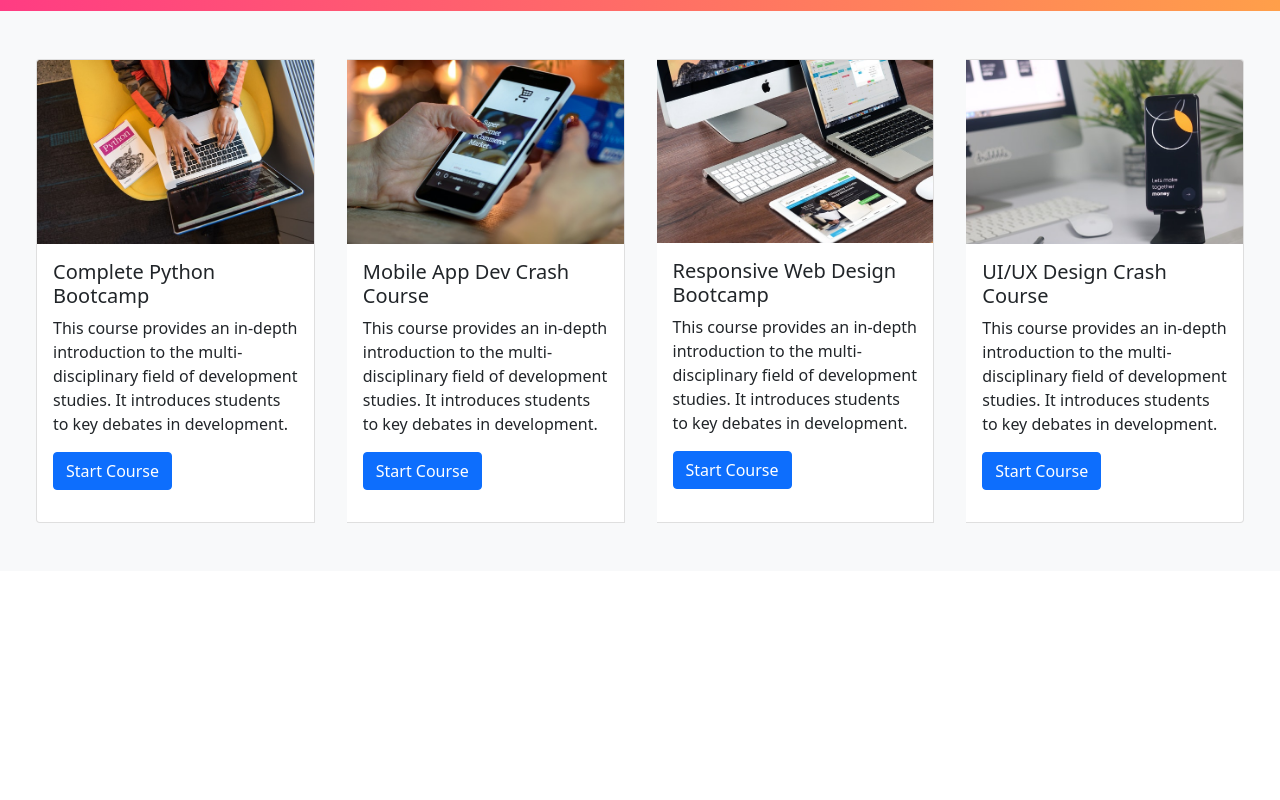
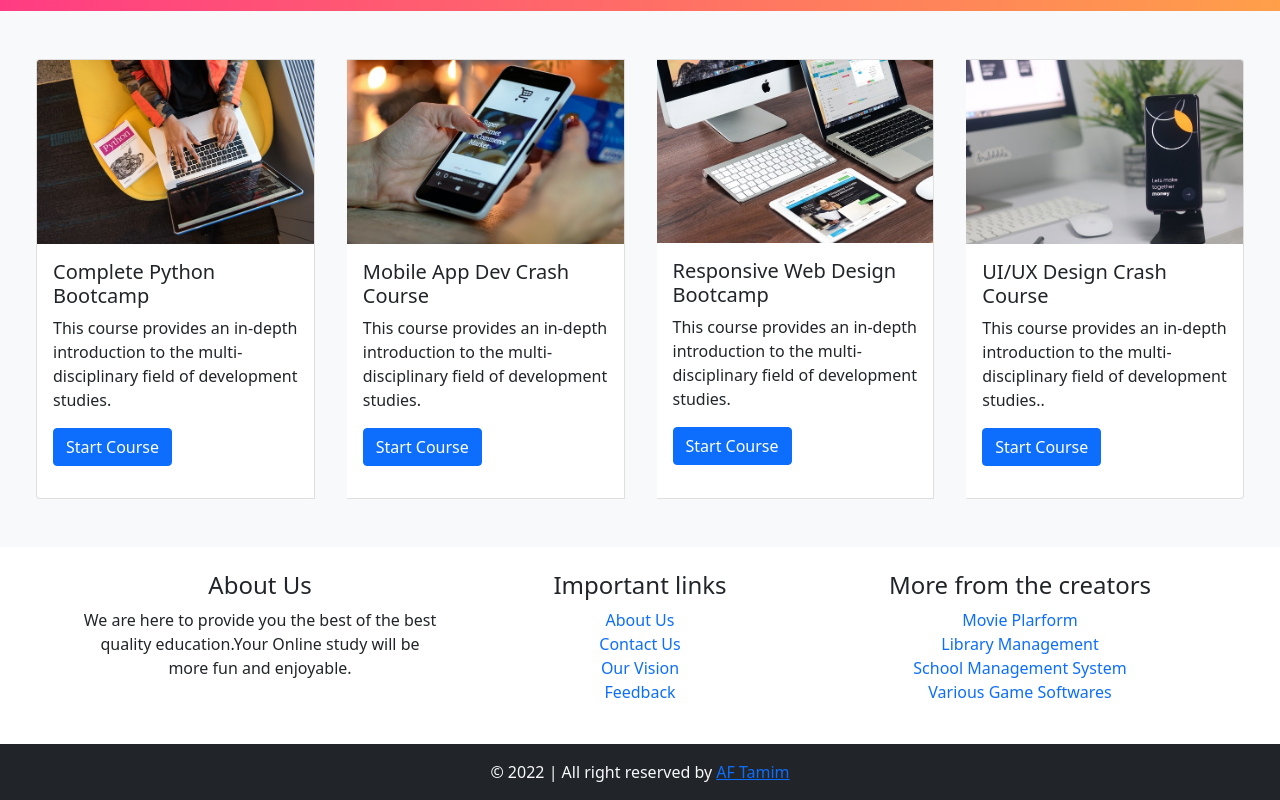
Before and after one commit to itamim345/E-learn, a plain HTML site: page index.html in a window 1280 px wide. Shown: the part 639-1439 px from the top of the page. Before the commit the page ends 1210 px from the top, so only its background shows below. Drawn offline with nearby package versions, Linux system fonts and the light colour scheme.

Commit message:
info-area & footer area done

```diff
--- a/index.html
+++ b/index.html
@@ -10,12 +10,12 @@
     <link rel="stylesheet" href="style.css">
 </head>
 <body>
+    <!-- header-area -->
     <header>
-        <!-- nav-area -->
         <div class="nav-area">
             <nav class="navbar navbar-expand-lg navbar-dark bg-dark">
                 <div class="container-fluid">
-                  <a class="navbar-brand" href="#">Navbar</a>
+                  <a class="navbar-brand" href="#">E-Learn</a>
                   <button class="navbar-toggler" type="button" data-bs-toggle="collapse" data-bs-target="#navbarSupportedContent" aria-controls="navbarSupportedContent" aria-expanded="false" aria-label="Toggle navigation">
                     <span class="navbar-toggler-icon"></span>
                   </button>
@@ -32,9 +32,10 @@
                           Catagory
                         </a>
                         <ul class="dropdown-menu" aria-labelledby="navbarDropdown">
-                          <li><a class="dropdown-item" href="#">Action</a></li>
-                          <li><a class="dropdown-item" href="#">Another action</a></li>
-                          <li><a class="dropdown-item" href="#">Something else here</a></li>
+                          <li><a class="dropdown-item" href="#">Maching Learning</a></li>
+                          <li><a class="dropdown-item" href="#">Android Development</a></li>
+                          <li><a class="dropdown-item" href="#">Responsive Web Design</a></li>
+                          <li><a class="dropdown-item" href="#">UI/UX Design</a></li>
                         </ul>
                       </li>
                     </ul>
@@ -58,15 +59,15 @@
         <!-- intro-area -->
         <div class="intro-area text-center p-3">
             <div class="row">
-                <div class="col-md-4">
+                <div class="col-lg-4">
                     <h3>10,000+ Courses</h3>
                     <p>Explore a variety of fresh topics</p>
                 </div>
-                <div class="col-md-4">
+                <div class="col-lg-4">
                     <h3>Expert Instructors</h3>
                     <p>Find the right Instructors for you</p>
                 </div>
-                <div class="col-md-4">
+                <div class="col-lg-4">
                     <h3>Lifetime Access</h3>
                     <p>Learn on your schedule</p>
                 </div>
@@ -82,7 +83,7 @@
                   <img class="card-img-top" src="img/course-thumb-1.jpg" alt="Card image cap">
                   <div class="card-body">
                     <h5 class="card-title">Complete Python Bootcamp</h5>
-                    <p class="card-text">This course provides an in-depth introduction to the multi-disciplinary field of development studies. It introduces students to key debates in development.</p>
+                    <p class="card-text">This course provides an in-depth introduction to the multi-disciplinary field of development studies.</p>
                     <a href="#" class="btn btn-primary">Start Course</a>
                   </div>
                 </div>
@@ -90,7 +91,7 @@
                   <img class="card-img-top" src="img/course-thumb-2.jpg" alt="Card image cap">
                   <div class="card-body">
                     <h5 class="card-title">Mobile App Dev Crash Course</h5>
-                    <p class="card-text">This course provides an in-depth introduction to the multi-disciplinary field of development studies. It introduces students to key debates in development.<p>
+                    <p class="card-text">This course provides an in-depth introduction to the multi-disciplinary field of development studies.<p>
                     <a href="#" class="btn btn-primary">Start Course</a>
                   </div>
                 </div>
@@ -98,7 +99,7 @@
                   <img class="card-img-top" src="img/course-thumb-3.jpg" alt="Card image cap">
                   <div class="card-body">
                     <h5 class="card-title">Responsive Web Design Bootcamp</h5>
-                    <p class="card-text">This course provides an in-depth introduction to the multi-disciplinary field of development studies. It introduces students to key debates in development.</p>
+                    <p class="card-text">This course provides an in-depth introduction to the multi-disciplinary field of development studies.</p>
                     <a href="#" class="btn btn-primary">Start Course</a>
                   </div>
                 </div>
@@ -106,7 +107,7 @@
                   <img class="card-img-top" src="img/course-thumb-4.jpg" alt="Card image cap">
                   <div class="card-body">
                     <h5 class="card-title">UI/UX Design Crash Course</h5>
-                    <p class="card-text">This course provides an in-depth introduction to the multi-disciplinary field of development studies. It introduces students to key debates in development.</p>
+                    <p class="card-text">This course provides an in-depth introduction to the multi-disciplinary field of development studies..</p>
                     <a href="#" class="btn btn-primary">Start Course</a>
                   </div>
                 </div>
@@ -114,8 +115,39 @@
         </div>
         </div>
     </div>
-
-
+    <!-- info-area -->
+    <div class="info-area text-center">
+      <div class="container py-4">
+        <div class="row">
+          <div class="col-lg-4">
+            <h4>About Us</h4>
+            <p>We are here to provide you the best of the best quality education.Your Online study will be more fun and enjoyable.</p>
+          </div>
+          <div class="col-lg-4">
+            <h4>Important links</h4>
+            <ul class="list-inline">
+              <li><a href="">About Us</a></li>
+              <li><a href="">Contact Us</a></li>
+              <li><a href="">Our Vision</a></li>
+              <li><a href="">Feedback</a></li>
+            </ul>
+          </div>
+          <div class="col-lg-4">
+            <h4>More from the creators</h4>
+            <ul class="list-inline">
+              <li><a href="">Movie Plarform</a></li>
+              <li><a href="">Library Management</a></li>
+              <li><a href="">School Management System</a></li>
+              <li><a href="">Various Game Softwares</a></li>
+            </ul>
+          </div>
+        </div>
+      </div>
+    </div>
+    <!-- footer-area -->
+    <footer class="p-3 bg-dark text-light text-center">
+      <p class="m-0">&copy 2022 | All right reserved by <a href="#">AF Tamim</a></p>
+    </footer>
 
     <!-- bootstrap -->
     <script src="https://cdn.jsdelivr.net/npm/bootstrap@5.1.3/dist/js/bootstrap.bundle.min.js" integrity="sha384-ka7Sk0Gln4gmtz2MlQnikT1wXgYsOg+OMhuP+IlRH9sENBO0LRn5q+8nbTov4+1p" crossorigin="anonymous"></script>
--- a/style.css
+++ b/style.css
@@ -10,3 +10,6 @@
 .main-area .card:hover {
     box-shadow: rgba(0, 0, 0, 0.25) 0px 14px 28px, rgba(0, 0, 0, 0.22) 0px 10px 10px;
 }
+.info-area li a {
+    text-decoration: none;
+}
```
